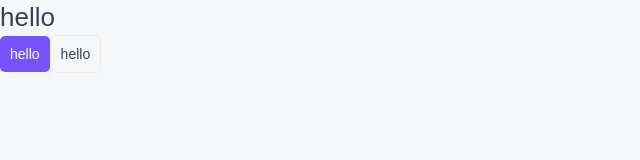
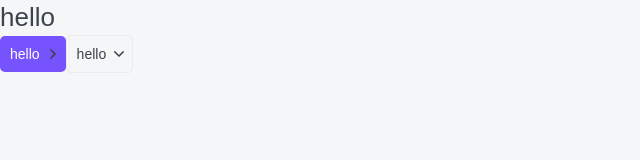
Before and after one commit to faxridin-kf/top-app, a Next.js app: page / in a window 1280 px wide. Shown: the top 160 px of the page, without its empty margins (0-640 px from the left). Built offline with nearby package versions, Linux system fonts and the light colour scheme.

Commit message:
feat: add arrow svg and more

```diff
--- a/components/Button/Button.module.css
+++ b/components/Button/Button.module.css
@@ -28,3 +28,18 @@
 .ghost:hover {
   background: var(--grey-light-hover);
 }
+.arrow {
+  display: inline-block;
+  margin-left: 10px;
+
+}
+
+.down {
+  transform: rotate(90deg);
+  transition: all .3s;
+}
+
+.primaryArrow,
+.ghost:hover svg {
+  fill: var(--white);
+}
--- a/components/Button/Button.props.ts
+++ b/components/Button/Button.props.ts
@@ -3,4 +3,5 @@ export interface ButtonProps
   extends DetailedHTMLProps<ButtonHTMLAttributes<HTMLButtonElement>, HTMLButtonElement> {
   children: ReactNode;
   apperance: 'primary' | 'ghost';
+  arrow?: 'right' | 'down' | 'none';
 }
--- a/components/Button/Button.tsx
+++ b/components/Button/Button.tsx
@@ -1,7 +1,14 @@
 import styles from './Button.module.css';
 import { ButtonProps } from './Button.props';
 import cn from 'classnames';
-export const Button = ({ apperance, children, className, ...props }: ButtonProps): JSX.Element => {
+// import ArrowIcon from './arrow.svg';
+export const Button = ({
+  apperance,
+  children,
+  arrow = 'none',
+  className,
+  ...props
+}: ButtonProps): JSX.Element => {
   return (
     <button
       className={cn(styles.button, className, {
@@ -10,6 +17,15 @@ export const Button = ({ apperance, children, className, ...props }: ButtonProps
       })}
       {...props}>
       {children}
+      {arrow !== 'none' && (
+        <span
+          className={cn(styles.arrow, className, {
+            [styles.down]: arrow == 'down',
+            [styles.right]: arrow == 'right',
+          })}>
+          <img className='primaryArrow' src="/arrow.svg" alt="" />
+        </span>
+      )}
     </button>
   );
 };
--- a/pages/index.tsx
+++ b/pages/index.tsx
@@ -5,8 +5,12 @@ export default function Home(): JSX.Element {
   return (
     <div>
       <Htag tag="h1">hello</Htag>
-      <Button apperance="primary">hello</Button>
-      <Button apperance="ghost">hello</Button>
+      <Button apperance="primary" arrow="right">
+        hello
+      </Button>
+      <Button apperance="ghost" arrow="down">
+        hello
+      </Button>
     </div>
   );
 }
```
Also changed, not shown: public/arrow.svg (added), public/vercel.svg (deleted).
